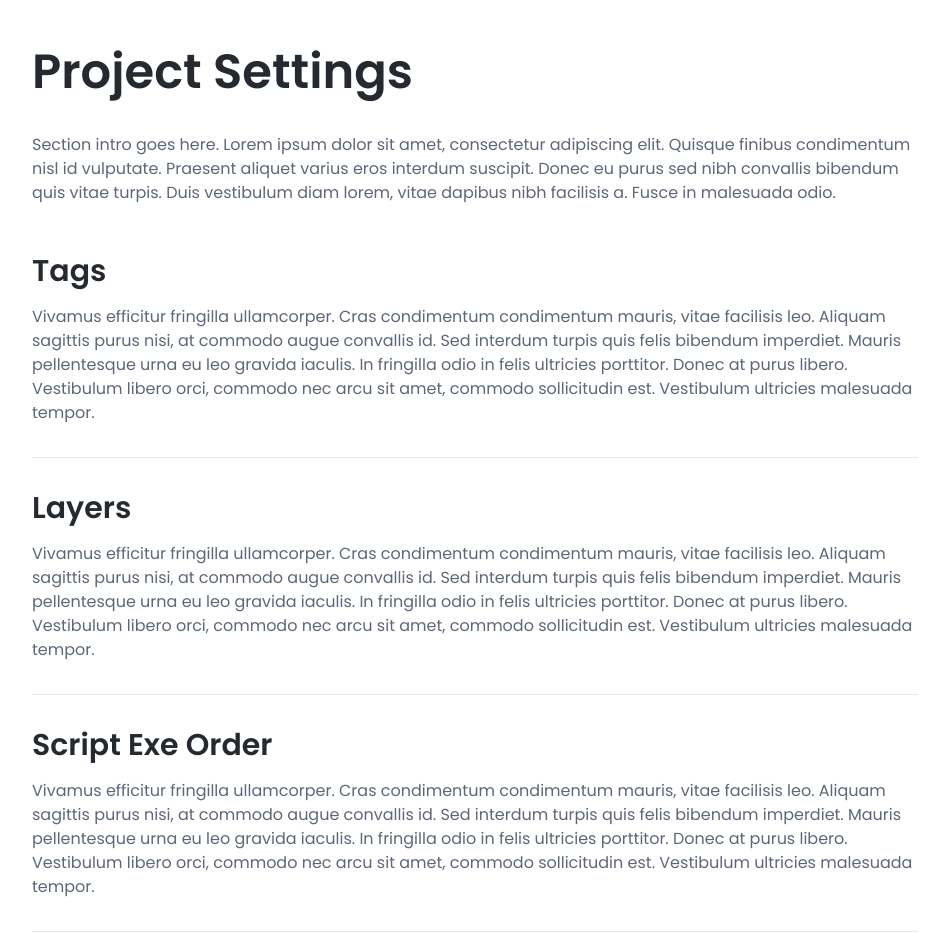
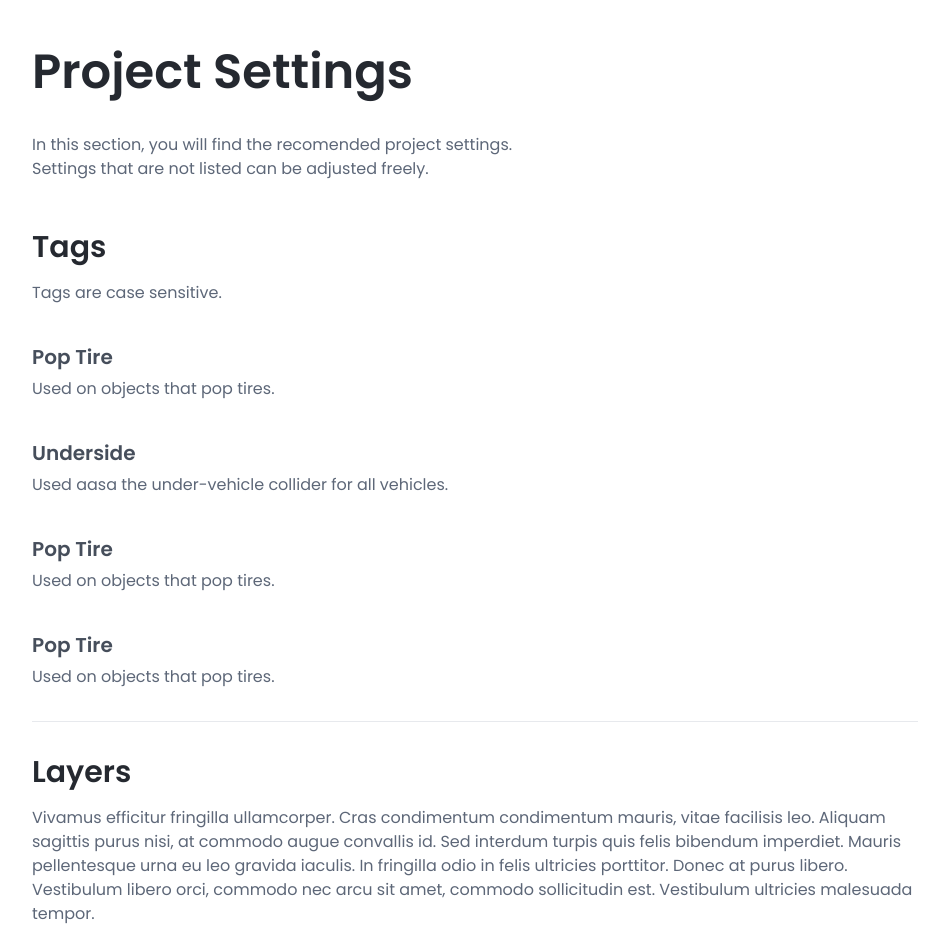
Before and after one commit to litlabproductions/lit-docs, a plain HTML site: page dps.html in a window 1280 px wide. Shown: the part 2640-3573 px from the top of the page, without its empty margins (315-1258 px from the left). Drawn offline with nearby package versions, Linux system fonts and the light colour scheme.

Commit message:
Update dps.html

```diff
--- a/dps.html
+++ b/dps.html
@@ -216,15 +216,22 @@
                     <header class="docs-header">
                         <h1 class="docs-heading">Project Settings</h1>
                         <section class="docs-intro">
-                            <p>Section intro goes here. Lorem ipsum dolor sit amet, consectetur adipiscing elit. Quisque finibus condimentum nisl id vulputate. Praesent aliquet varius eros interdum suscipit. Donec eu purus sed nibh convallis bibendum quis
-                                vitae turpis. Duis vestibulum diam lorem, vitae dapibus nibh facilisis a. Fusce in malesuada odio.</p>
+                            <p>In this section, you will find the recomended project settings.<br>Settings that are not listed can be adjusted freely.</p>
                         </section>
                         <!--//docs-intro-->
                     </header>
                     <section class="docs-section" id="item-2-1">
                         <h2 class="section-heading">Tags</h2>
-                        <p>Vivamus efficitur fringilla ullamcorper. Cras condimentum condimentum mauris, vitae facilisis leo. Aliquam sagittis purus nisi, at commodo augue convallis id. Sed interdum turpis quis felis bibendum imperdiet. Mauris pellentesque
-                            urna eu leo gravida iaculis. In fringilla odio in felis ultricies porttitor. Donec at purus libero. Vestibulum libero orci, commodo nec arcu sit amet, commodo sollicitudin est. Vestibulum ultricies malesuada tempor.</p>
+                        <p>Tags are case sensitive.</p>
+                        <h4><br>Pop Tire </h4>
+                        <p>Used on objects that pop tires.</p>
+                        <h4><br>Underside </h4>
+                        <p>Used aasa the under-vehicle collider for all vehicles.</p>
+                        <h4><br>Pop Tire </h4>
+                        <p>Used on objects that pop tires.</p>
+                        <h4><br>Pop Tire </h4>
+                        <p>Used on objects that pop tires.</p>
+
                     </section>
                     <!--//section-->
 
```
